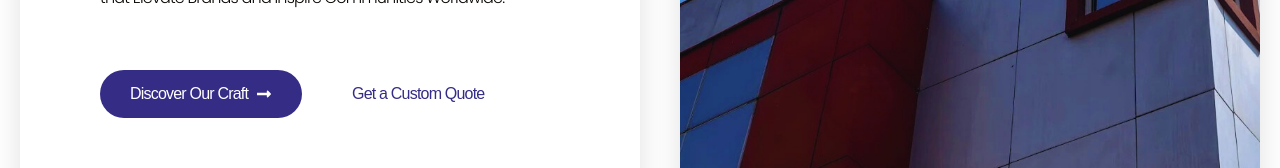
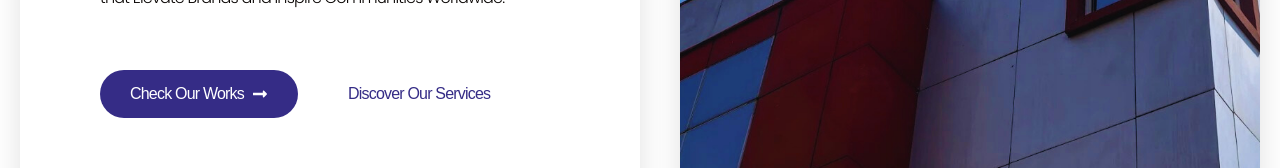
Before and after one commit to Rohberto/Dormai, a Next.js app: page / in a window 1280 px wide. Shown: the part 397-565 px from the top of the page. Built offline with nearby package versions, Linux system fonts and the light colour scheme.

Commit message:
presentation of dormai

```diff
--- a/src/app/Components/About.jsx
+++ b/src/app/Components/About.jsx
@@ -208,7 +208,7 @@ const About = () => {
      <div className="button-cont">
       <div className="service-button-container" ref={buttonRef}>
         <div className="button-slider" ref={sliderRef}><span ref={arrowRef}><FaLongArrowAltRight style={{ marginLeft: '8px', verticalAlign: 'middle' }} color="#2F3231" size={36}/></span></div>
-        <Link href="" className="button-text">Learn More About Us</Link>
+        <Link href="/about" className="button-text">Learn More About Us</Link>
       </div>
       </div>
 
--- a/src/app/Components/Banner.jsx
+++ b/src/app/Components/Banner.jsx
@@ -132,11 +132,11 @@ const Banner = () => {
         </div>
 
         <div className="button-container">
-          <Link href="/portfolio" className="action-button discover-button" ref={discoverButtonRef}>
-            Discover Our Craft <span ref={arrowRef}><FaLongArrowAltRight style={{ marginLeft: '8px', verticalAlign: 'middle' }} color="#FFF" /></span>
+          <Link href="/work" className="action-button discover-button" ref={discoverButtonRef}>
+            Check Our Works <span ref={arrowRef}><FaLongArrowAltRight style={{ marginLeft: '8px', verticalAlign: 'middle' }} color="#FFF" /></span>
           </Link>
-          <Link href="/contact" className="action-button quote-button" ref={quoteButtonRef}>
-            Get a Custom Quote
+          <Link href="/services" className="action-button quote-button" ref={quoteButtonRef}>
+            Discover Our Services
           </Link>
         </div>
 
--- a/src/app/Components/Services.jsx
+++ b/src/app/Components/Services.jsx
@@ -194,7 +194,7 @@ const Services = () => {
       <div className="button-cont">
       <div className="service-button-container" ref={buttonRef}>
         <div className="button-slider" ref={sliderRef}><span ref={arrowRef}><FaLongArrowAltRight style={{ marginLeft: '8px', verticalAlign: 'middle' }} color="#2F3231" size={36}/></span></div>
-        <Link href="" className="button-text">View Our Services</Link>
+        <Link href="/services" className="button-text">View Our Services</Link>
       </div>
       </div>
     </section>
--- a/src/app/Components/Work.jsx
+++ b/src/app/Components/Work.jsx
@@ -147,7 +147,7 @@ const Works = () => {
         <div className="button-cont">
       <div className="service-button-container" ref={buttonRef}>
         <div className="button-slider" ref={sliderRef}><span ref={arrowRef}><FaLongArrowAltRight style={{ marginLeft: '8px', verticalAlign: 'middle' }} color="#fff" size={36}/></span></div>
-        <Link href="" className="button-text">See More Of Our Works</Link>
+        <Link href="/work" className="button-text">See More Of Our Works</Link>
       </div>
       </div>
     </section>
```
